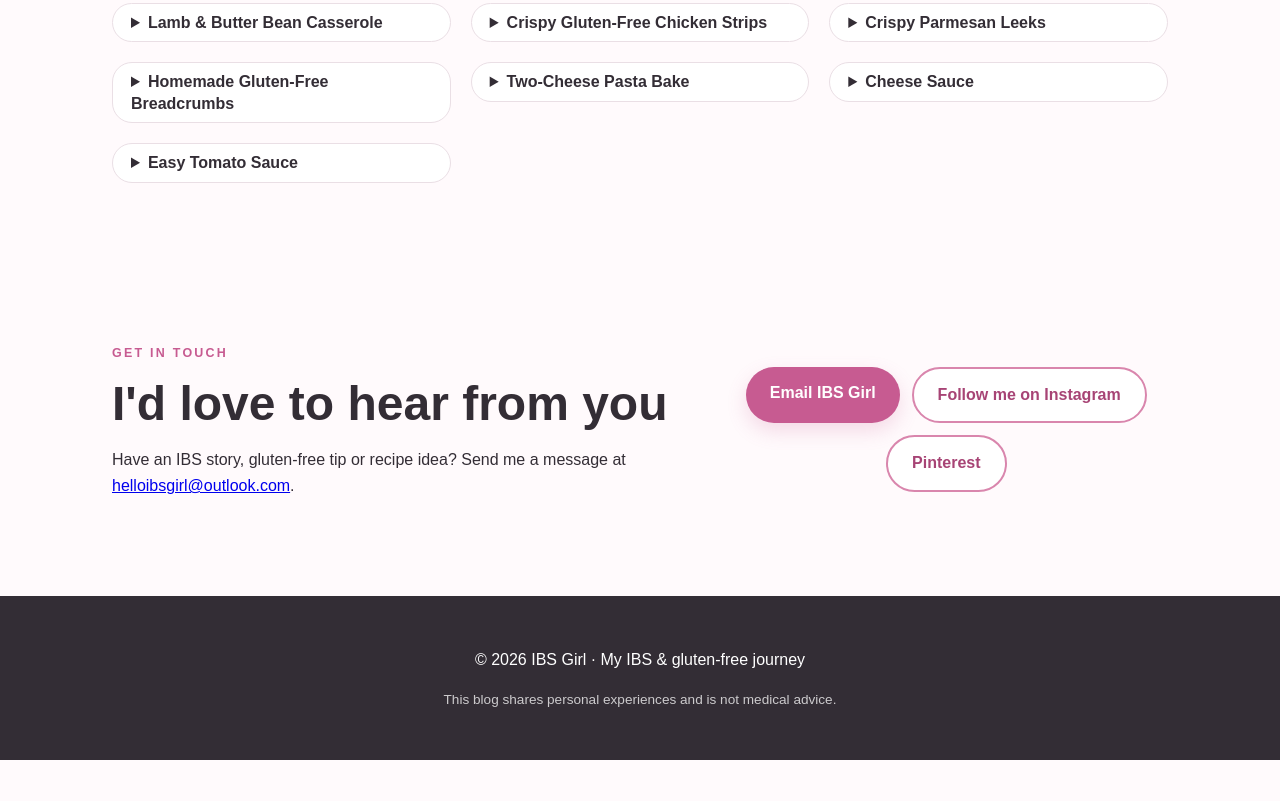
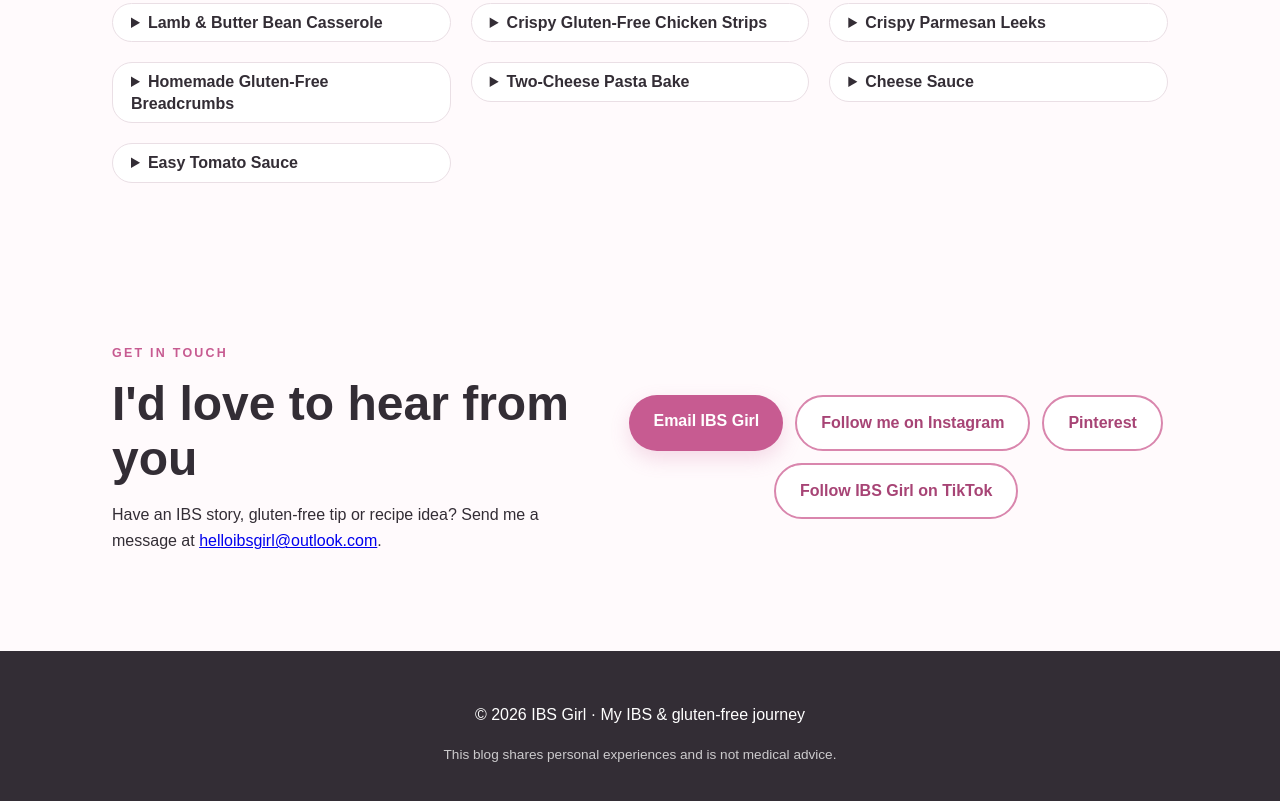
Before and after one commit to sal23910/IBS-girl-website-, a plain HTML site: page index.html in a window 1280 px wide. Shown: the part 4868-5669 px from the top of the page. Before the commit the page ends 5628 px from the top, so only its background shows below. Drawn offline with Linux system fonts and the light colour scheme.

Commit message:
Update index.html

```diff
--- a/index.html
+++ b/index.html
@@ -335,6 +335,7 @@
     <a class="button" href="mailto:helloibsgirl@outlook.com">Email IBS Girl</a>
     <a class="button button-secondary" href="https://www.instagram.com/sallyroberts230/" target="_blank" rel="noopener noreferrer">Follow me on Instagram</a>
     <a class="button button-secondary" href="https://www.pinterest.com/sallyroberts230/" target="_blank">Pinterest</a>
+  <a class="button button-secondary" href="https://www.tiktok.com/@ibs.girl3" target="_blank" rel="noopener noreferrer">Follow IBS Girl on TikTok</a>
   </div>
 </section>
 </main>
```
